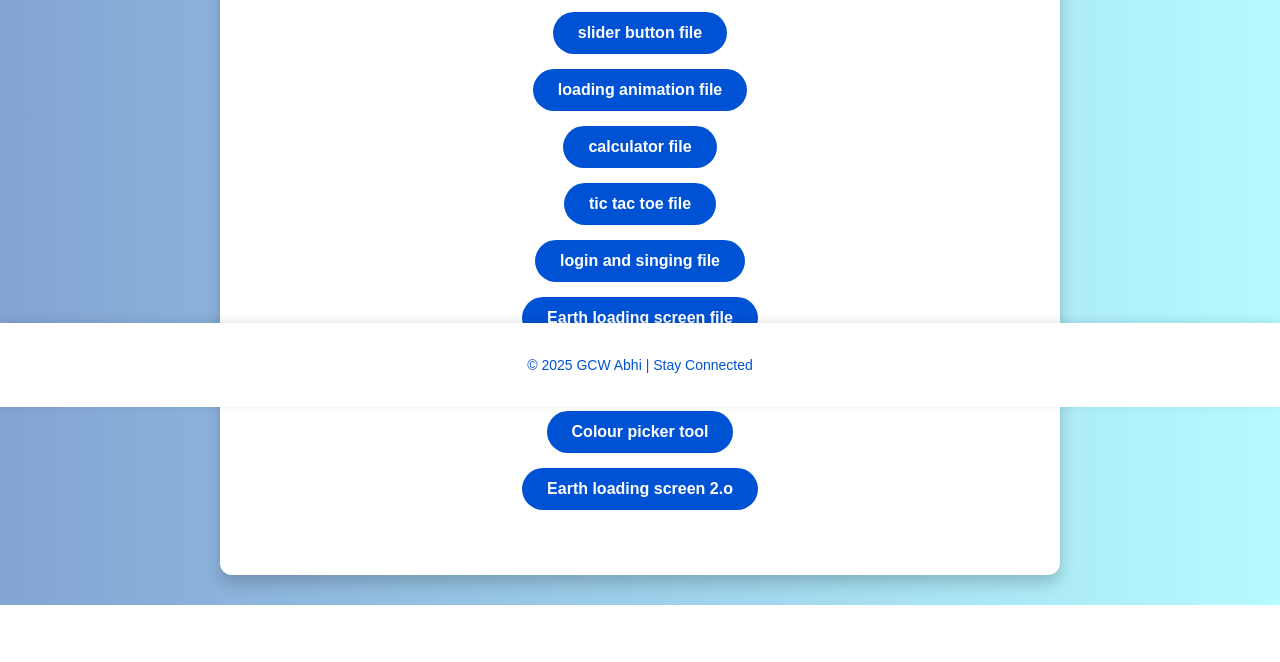
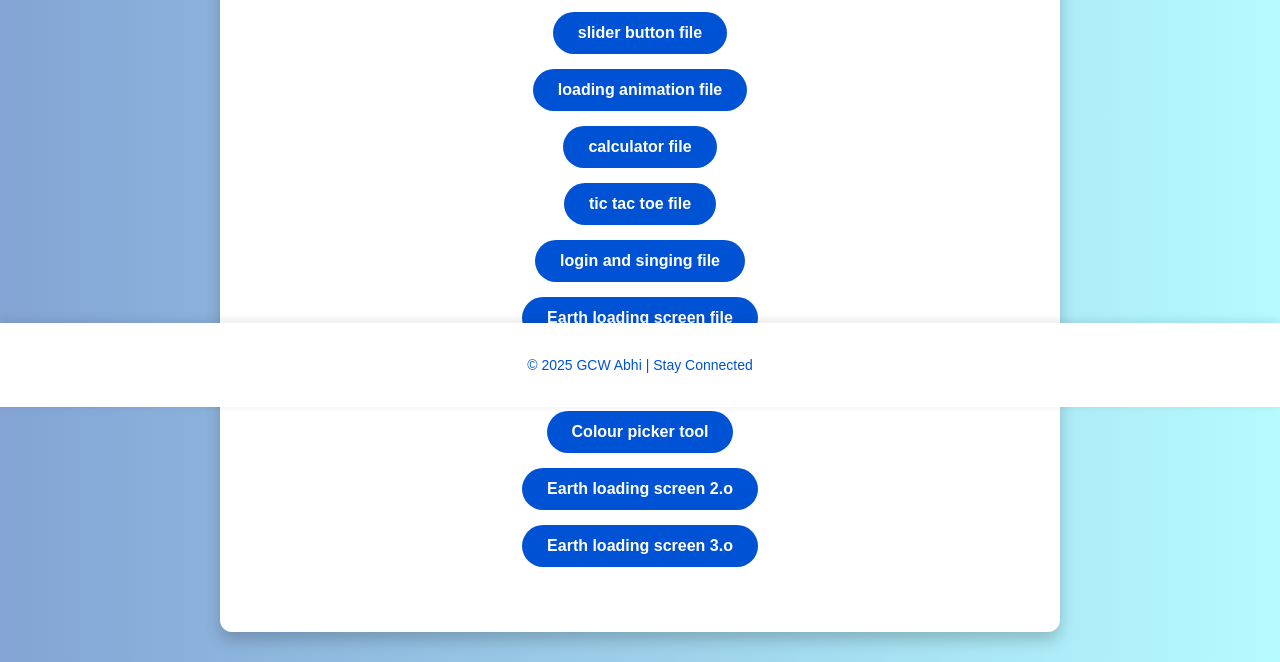
Before and after one commit to abhinavmi32/GCwAbhi, a plain HTML site: page Contact.html in a window 1280 px wide. Shown: the part 393-1055 px from the top of the page. Before the commit the page ends 998 px from the top, so only its background shows below. Drawn offline with Linux system fonts and the light colour scheme.

Commit message:
Contact.html

```diff
--- a/Contact.html
+++ b/Contact.html
@@ -127,6 +127,8 @@
    </div>
 <div class="file-link"> <a href="https://www.mediafire.com/file/y3abh1ucm03uch5/loding2o.html/file" target="_blank">Earth loading screen 2.o</a>
    </div>
+<div class="file-link"> <a href="https://www.mediafire.com/file/97s6m3u76u5qfqr/loading3o.html/file" target="_blank">Earth loading screen 3.o</a>
+   </div>
   </main>
   <footer>
    <p>© 2025 GCW Abhi | Stay Connected</p>
```
